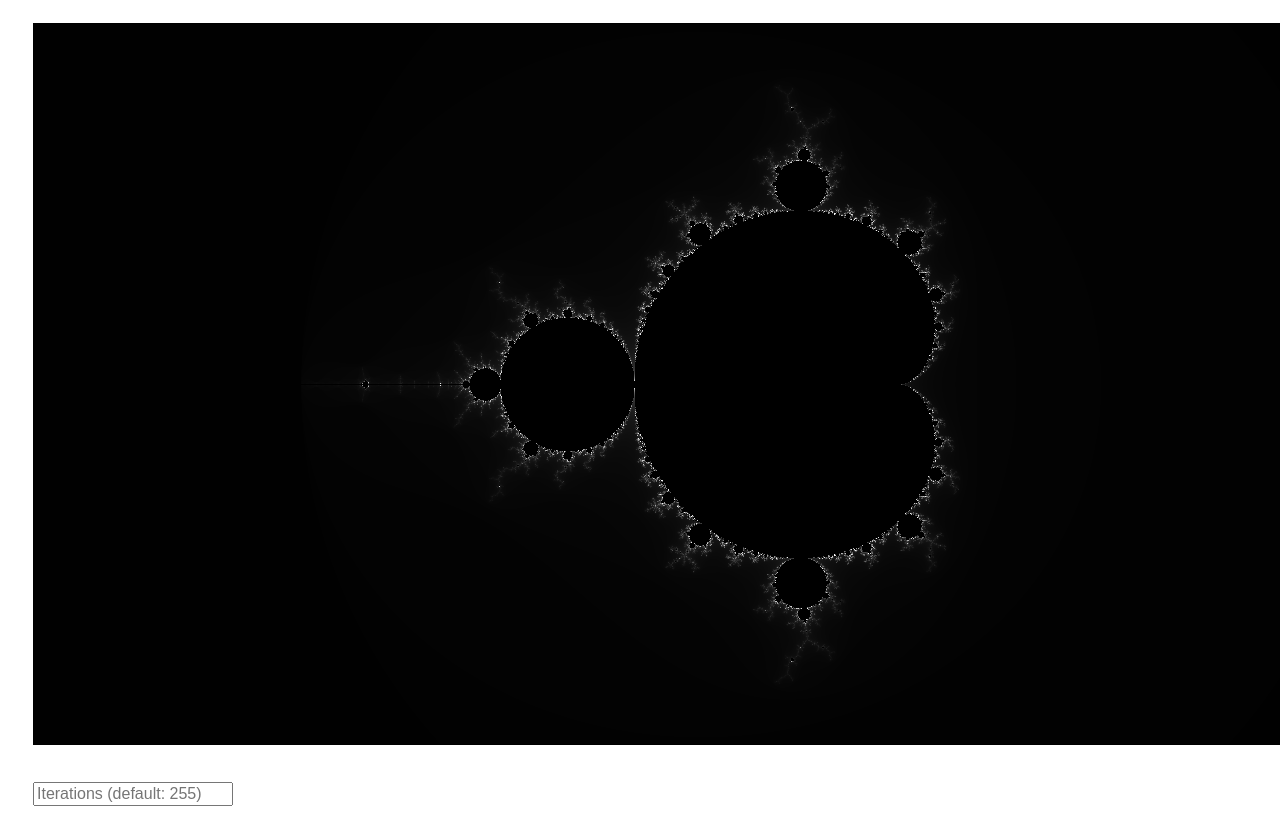
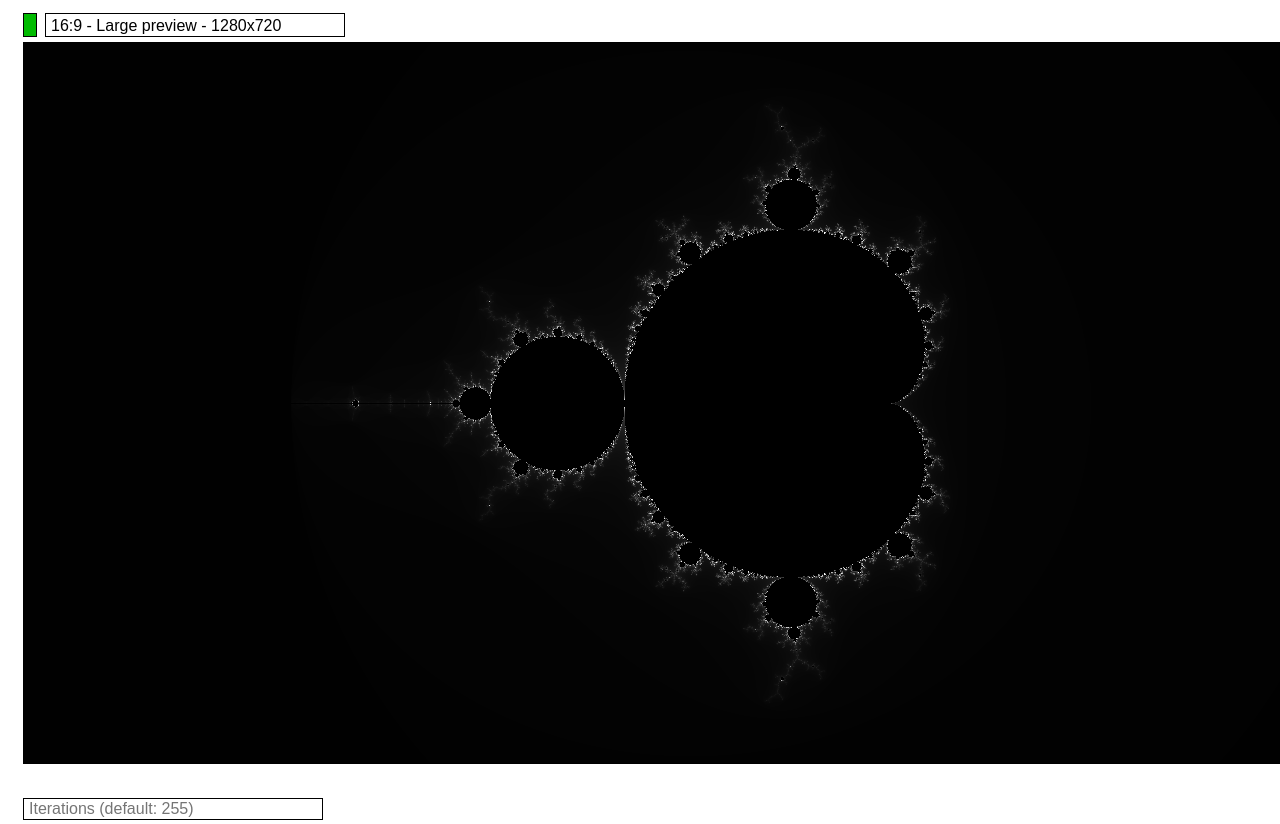
Before and after one commit to greenhol/YottaPXL, a website built with webpack: page src/index.html in a window 1280 px wide. Shown: the top 824 px of the page. Built offline with nearby package versions, Linux system fonts and the light colour scheme; files whose address does not match are found by name.

Commit message:
feat: support multiple resolutions

```diff
--- a/src/grid/grid.ts
+++ b/src/grid/grid.ts
@@ -1,3 +1,5 @@
+import { Resolution } from './resolutions';
+
 export class Grid {
     private _width: number;
     private _height: number;
@@ -8,9 +10,9 @@ export class Grid {
     private _yMax: number;
     private _yRange: number;
 
-    constructor(width: number, height: number) {
-        this._width = width;
-        this._height = height;
+    constructor(resolution: Resolution) {
+        this._width = resolution.width;
+        this._height = resolution.height;
         this.setRange(0, 1);
     }
 
--- /dev/null
+++ b/src/grid/resolutions.ts
@@ -0,0 +1,47 @@
+export interface Resolution {
+    width: number;
+    height: number;
+    description: string;
+}
+
+export const RESOLUTIONS: Resolution[] = [
+    { width: 320, height: 320, description: '1:1 - Small preview' },
+    { width: 640, height: 640, description: '1:1 - Medium preview' },
+    { width: 960, height: 960, description: '1:1 - Large preview' },
+    { width: 1920, height: 1920, description: '1:1 - High-res export' },
+    { width: 4096, height: 4096, description: '1:1 - Ultra HD export' },
+    { width: 480, height: 320, description: '3:2 - Small preview' },
+    { width: 960, height: 640, description: '3:2 - Medium preview' },
+    { width: 1440, height: 960, description: '3:2 - Large preview' },
+    { width: 2880, height: 1920, description: '3:2 - High-res export' },
+    { width: 5760, height: 3840, description: '3:2 - Ultra HD export' },
+    { width: 320, height: 240, description: '4:3 - Small preview' },
+    { width: 800, height: 600, description: '4:3 - Medium preview' },
+    { width: 1024, height: 768, description: '4:3 - Large preview' },
+    { width: 1920, height: 1440, description: '4:3 - High-res export' },
+    { width: 4096, height: 3072, description: '4:3 - Ultra HD export' },
+    { width: 640, height: 360, description: '16:9 - Small preview' },
+    { width: 854, height: 480, description: '16:9 - Medium preview' },
+    { width: 1280, height: 720, description: '16:9 - Large preview' },
+    { width: 1920, height: 1080, description: '16:9 - Full HD standard' },
+    { width: 3840, height: 2160, description: '16:9 - 4K export' },
+    { width: 7680, height: 4320, description: '16:9 - 8K export' },
+    { width: 640, height: 400, description: '16:10 - Small preview' },
+    { width: 1024, height: 640, description: '16:10 - Medium preview' },
+    { width: 1280, height: 800, description: '16:10 - Large preview' },
+    { width: 1920, height: 1200, description: '16:10 - High-res export' },
+    { width: 3840, height: 2400, description: '16:10 - 4K export' },
+    { width: 688, height: 288, description: '43:18 - Small preview' },
+    { width: 1000, height: 420, description: '43:18 - Medium preview' },
+    { width: 2560, height: 1080, description: '43:18 - Ultrawide desktop' },
+    { width: 3840, height: 1620, description: '43:18 - High-res ultrawide' },
+    { width: 5120, height: 2160, description: '43:18 - 5K ultrawide export' },
+];
+
+export function resolutionAsArray(resolution: Resolution): [number, number] {
+    return [resolution.width, resolution.height];
+}
+
+export function resolutionAsString(resolution: Resolution): string {
+    return `${resolution.width}x${resolution.height}`;
+}
--- a/src/index.css
+++ b/src/index.css
@@ -1,6 +1,53 @@
 html * {
     font-size: 16px;
     font-family: Arial, Helvetica, sans-serif;
+}
+
+select,
+input {
+    border-radius: 0;
+    border: 1px solid black;
+    background-color: white;
+    padding-left: 5px;
+    appearance: none;
+    -webkit-appearance: none;
+    -moz-appearance: none;
+    cursor: pointer;
+}
+
+#header {
+    display: block;
+    position: relative;
+    min-width: 500px;
+    height: 34px;
+    left: 15px;
+    top: 5px;
+}
+
+#busyIndicator {
+    display: block;
+    position: relative;
+    width: 12px;
+    height: 22px;
+    float: left;
+    border: 1px solid black;
+}
+
+.busyIndicator--idle {
+    background-color: #0b0;
+}
+
+.busyIndicator--busy {
+    background-color: #b00;
+}
+
+#resolutionSelect {
+    display: block;
+    position: relative;
+    width: 300px;
+    height: 24px;
+    margin-left: 8px;
+    float: left;
 }
 
 #canvasArea {
@@ -8,8 +55,7 @@ html * {
     position: relative;
     width: fit-content;
     height: fit-content;
-    top: 15px;
-    left: 25px;
+    left: 15px;
     border: 1px solid black;
 }
 
@@ -23,8 +69,9 @@ html * {
 #info {
     display: block;
     position: relative;
-    top: 22px;
-    left: 25px;
+    min-width: 500px;
+    top: 4px;
+    left: 15px;
     height: 30px;
 }
 
@@ -39,7 +86,7 @@ html * {
 #iterationsInput {
     display: block;
     position: relative;
-    top: 22px;
-    left: 25px;
-    width: 200px;
+    top: 4px;
+    left: 15px;
+    width: 300px;
 }
--- a/src/index.html
+++ b/src/index.html
@@ -12,6 +12,10 @@
 </head>
 <body>
     <div id="main" style="visibility: hidden;">
+        <div id="header">
+            <div id="busyIndicator" class="busyIndicator--idle"></div>
+            <select id="resolutionSelect" name="resolutions"></select>
+        </div>
         <div id="canvasArea">
             <canvas id="canvas"></canvas>
             <svg id="svgOverlay"></svg>
--- a/src/plane/mandelbrot-simple.ts
+++ b/src/plane/mandelbrot-simple.ts
@@ -39,16 +39,25 @@ export class MandelbrotSimple extends Plane {
     }
 
     private calculate() {
-        console.log(`#calculate - with max iterations ${this._maxIterations}`)
-        this._data = new Float64Array(this.grid.size);
+        console.log(`#calculate - with max iterations ${this._maxIterations}`);
+        this.setBusy();
 
-        for (let y = 0; y < this.grid.height; y++) {
-            for (let x = 0; x < this.grid.width; x++) {
-                this._data[this.grid.get(x, y)] = this.computeMandelbrot(x, y);
+        // ToDo: remove setTimeouts when web workers are
+        setTimeout(() => {
+            this._data = new Float64Array(this.grid.size);
+
+            for (let y = 0; y < this.grid.height; y++) {
+                for (let x = 0; x < this.grid.width; x++) {
+                    this._data[this.grid.get(x, y)] = this.computeMandelbrot(x, y);
+                }
             }
-        }
 
-        this.updateImage(this.produceImage())
+            this.updateImage(this.produceImage());
+
+            setTimeout(() => {
+                this.setIdle();
+            }, 0);
+        }, 0);
     }
 
     private computeMandelbrot(x: number, y: number): number {
--- a/src/plane/plane.ts
+++ b/src/plane/plane.ts
@@ -4,9 +4,12 @@ import { Grid } from '../grid/grid';
 export abstract class Plane {
 
     private _grid: Grid;
-    private _image$= new BehaviorSubject<ImageDataArray>(new Uint8ClampedArray(0));
 
+    private _image$ = new BehaviorSubject<ImageDataArray>(new Uint8ClampedArray(0));
     public image$: Observable<ImageDataArray> = this._image$;
+
+    private _busy$ = new BehaviorSubject<boolean>(false);
+    public busy$: Observable<boolean> = this._busy$;
 
     constructor(grid: Grid) {
         this._grid = grid;
@@ -21,4 +24,12 @@ export abstract class Plane {
     public updateImage(image: ImageDataArray) {
         this._image$.next(image);
     }
+
+    public setIdle() {
+        this._busy$.next(false);
+    }
+
+    public setBusy() {
+        this._busy$.next(true);
+    }
 }
--- a/src/stage/stage.ts
+++ b/src/stage/stage.ts
@@ -19,6 +19,7 @@ export class Stage {
     public setPlane(plane: Plane) {
         this._subscription?.unsubscribe();
         this._subscription = plane.image$.subscribe(image => {
+            console.log(`#setPlane - plane.image subscription new Image of length ${image.length}`);
             this._canvas.draw(image)
         });
     }
--- a/src/start.ts
+++ b/src/start.ts
@@ -1,29 +1,36 @@
 import { Grid } from './grid/grid';
+import { Resolution, resolutionAsString, RESOLUTIONS } from './grid/resolutions';
 import { MandelbrotSimple } from './plane/mandelbrot-simple';
 import { InteractionOverlay } from './stage/interactionOverlay';
 import { Stage } from './stage/stage';
+import { UrlHandler } from './utils/url-handler';
 
 declare const APP_VERSION: string;
 declare const APP_NAME: string;
 
-const WIDTH: number = 1280;
-const HEIGHT: number = 720;
-
 export class Start {
 
     private _grid: Grid;
-
-    private _infoArea: HTMLElement | null = document.getElementById('info');
-    private _mathCoordsArea = document.getElementById('mathCoordsArea');
-    private _pixelCoordsArea = document.getElementById('pixelCoordsArea');
-
     private _stage: Stage;
     private _interactionOverlay: InteractionOverlay;
     private _plane: MandelbrotSimple;
 
+    private _urlHandler = new UrlHandler();
+
+    private _resolutionSelect = document.getElementById('resolutionSelect') as HTMLSelectElement;
+    private _infoArea: HTMLElement | null = document.getElementById('info') as HTMLDivElement;
+    private _mathCoordsArea = document.getElementById('mathCoordsArea') as HTMLSpanElement;
+    private _pixelCoordsArea = document.getElementById('pixelCoordsArea') as HTMLSpanElement;
+
     constructor() {
         console.log(`#constructor(Start) - ${APP_NAME} - Version: ${APP_VERSION}`);
-        this._grid = new Grid(WIDTH, HEIGHT);
+        const [width, height] = this._urlHandler.getResolution();
+        let initialResolution = this.initializeResolution(width, height);
+        if (!initialResolution) {
+            console.error('#ctor - initial resolution not found!');
+            initialResolution = RESOLUTIONS[0];
+        }
+        this._grid = new Grid(initialResolution);
         window.onload = () => { this.init() }
     }
 
@@ -43,9 +50,29 @@ export class Start {
 
         this.subscribeToCoordinates();
         this.subscribeToSelection();
+        this.subscribeToBusyState();
+
+        this.addResulutionsDropdownEventListener();
         this.addIterationsEventListener();
 
         this._stage.setPlane(this._plane);
+    }
+
+    private initializeResolution(width: number, height: number): Resolution | null {
+        this._resolutionSelect.innerHTML = '';
+        let selectedResolution: Resolution | null = null;
+
+        for (const resolution of RESOLUTIONS) {
+            const option = document.createElement('option');
+            option.label = `${resolution.description} - ${resolution.width}x${resolution.height}`;
+            option.value = resolutionAsString(resolution);
+            if (resolution.width == width && resolution.height == height) {
+                selectedResolution = resolution;
+                option.selected = true;
+            }
+            this._resolutionSelect.appendChild(option);
+        };
+        return selectedResolution;
     }
 
     private setHtmlCanvasSize(div: HTMLDivElement, canvas: HTMLCanvasElement, svgOverlay: HTMLElement) {
@@ -85,6 +112,29 @@ export class Start {
         });
     }
 
+    private subscribeToBusyState() {
+        this._plane.busy$.subscribe({
+            next: (busy) => {
+                const busyIndicator = document.getElementById('busyIndicator') as HTMLDivElement;
+                if (busy) {
+                    busyIndicator.className = 'busyIndicator--busy';
+                } else {
+                    busyIndicator.className = 'busyIndicator--idle';
+                }
+            }
+        });
+    }
+
+    private addResulutionsDropdownEventListener() {
+        this._resolutionSelect?.addEventListener("change", (event) => {
+            const selectedValue = (event.target as HTMLSelectElement).value;
+            const [width, height] = selectedValue.split("x").map(Number);
+            console.log(`Selected resolution: ${width}x${height}`);
+            this._urlHandler.updateResolution(width, height);
+            window.location.reload();
+        });
+    }
+
     private addIterationsEventListener() {
         const input = document.getElementById('iterationsInput') as HTMLInputElement;
 
--- /dev/null
+++ b/src/utils/url-handler.ts
@@ -0,0 +1,32 @@
+import { RESOLUTIONS, resolutionAsArray } from '../grid/resolutions';
+
+export class UrlHandler {
+
+    private readonly _widthParameter: string = 'width';
+    private readonly _heightParameter: string = 'height';
+
+    getResolution(): [number, number] {
+        const fallBackResolution = RESOLUTIONS[17];
+        if (!window.location.hash) return resolutionAsArray(fallBackResolution);
+        const hash = window.location.hash.substring(1);
+        const parameters = new URLSearchParams(hash);
+        const width = this.parseIntOrNull(parameters.get(this._widthParameter));
+        const height = this.parseIntOrNull(parameters.get(this._heightParameter));
+        if (width !== null && height !== null) {
+            return [width, height];
+        } else {
+            return resolutionAsArray(fallBackResolution);
+        }
+    }
+
+    updateResolution(width: number, height: number) {
+        const newHash = `${this._widthParameter}=${encodeURIComponent(width)}&${this._heightParameter}=${encodeURIComponent(height)}`;
+        window.history.replaceState(null, "", `#${newHash}`);
+    }
+
+    private parseIntOrNull(value: string | null): number | null {
+        if (!value) return null;
+        const num = Number(value);
+        return isNaN(num) ? null : num;
+    }
+}
```
